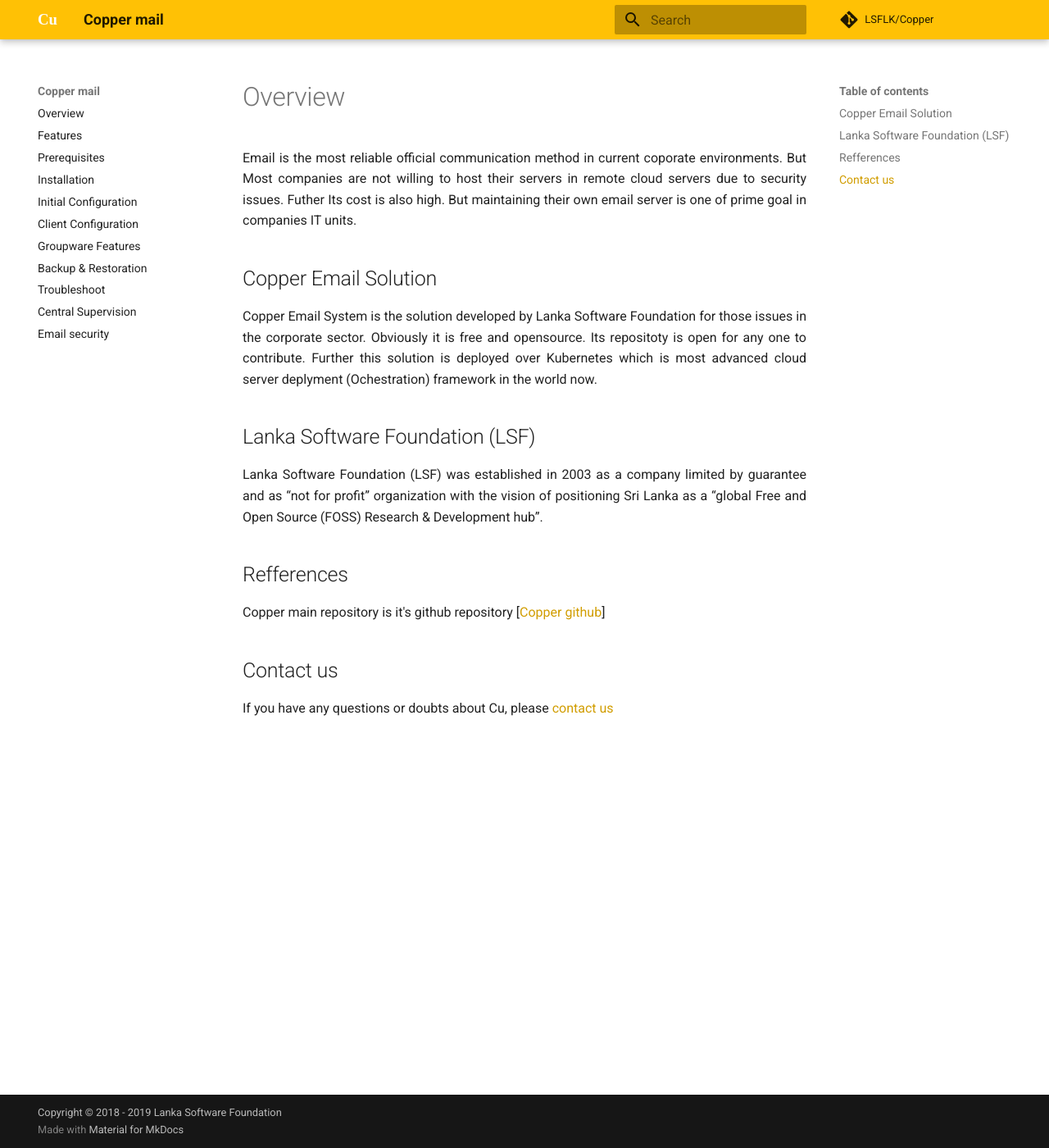
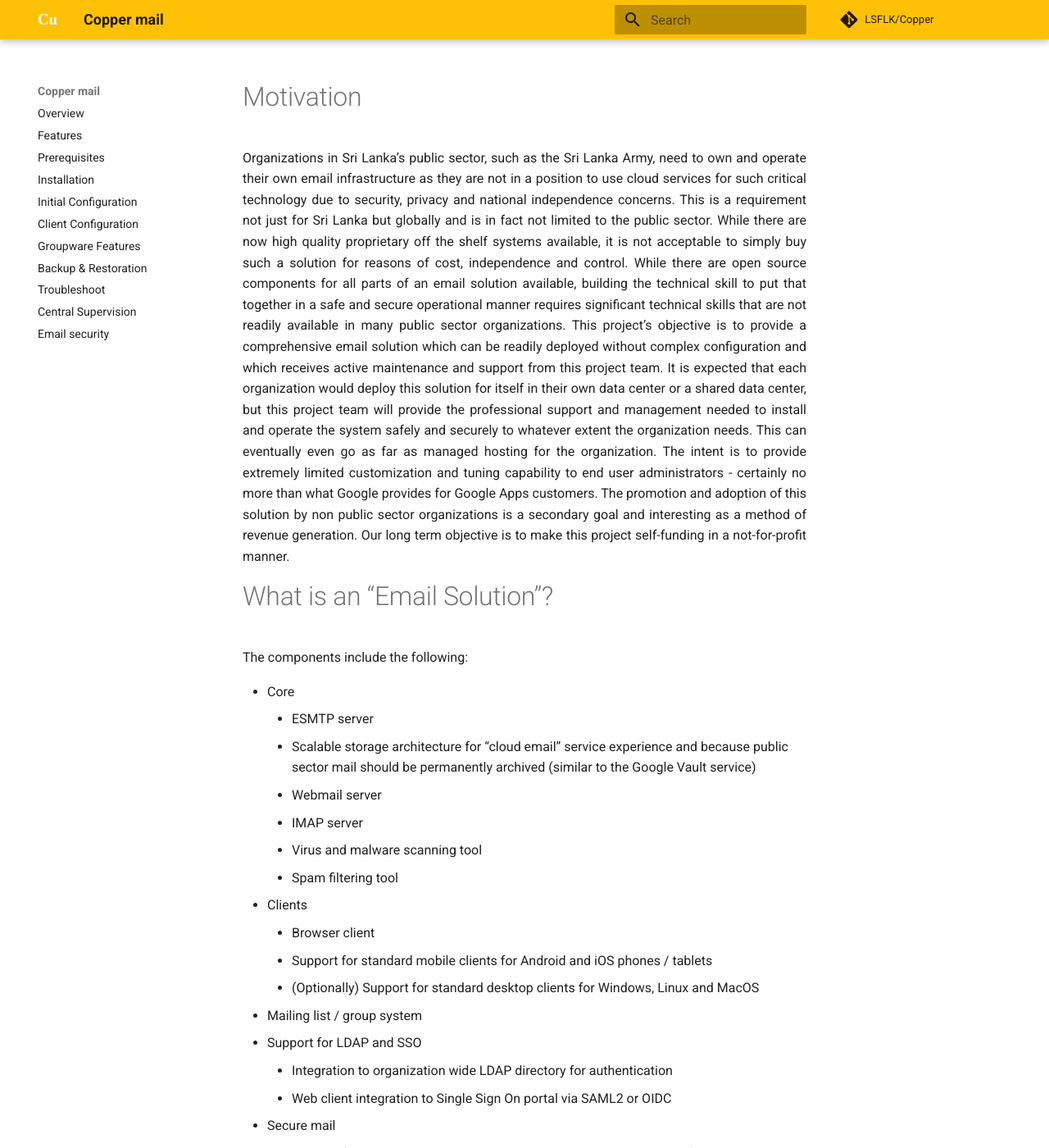
Before and after one commit to tharangar/copper.opensource.lk, an MkDocs documentation site: the page built from docs/index.md, in a window 1280 px wide and 1400 px high. Shown: the whole window at 82% size. Built offline with MkDocs 1.6.1 and Material for MkDocs 9.7.7, drawn with Linux system fonts in a browser that asks for light colours; comment, search, counter and statistics services are not loaded; some of the changed text lies outside the part shown.

Commit message:
Home page update with motivation

```diff
--- a/docs/index.md
+++ b/docs/index.md
@@ -1,18 +1,61 @@
-# Overview
+# Motivation
 <p align="justify">
-Email is the most reliable official communication method in current coporate
-environments. But Most companies are not willing to host their servers in remote cloud servers due to security issues. Futher Its cost is also high. But maintaining their own email server is one of prime goal in companies IT units.
+Organizations in Sri Lanka’s public sector, such as the Sri Lanka Army, need to own and operate their own email infrastructure as they are not in a position to use cloud services for such critical technology due to security, privacy and national independence concerns. This is a requirement not just for Sri Lanka but globally and is in fact not limited to the public sector.
+
+While there are now high quality proprietary off the shelf systems available, it is not acceptable to simply buy such a solution for reasons of cost, independence and control.
+
+While there are open source components for all parts of an email solution available, building the technical skill to put that together in a safe and secure operational manner requires significant technical skills that are not readily available in many public sector organizations.
+
+This project’s objective is to provide a comprehensive email solution which can be readily deployed without complex configuration and which receives active maintenance and support from this project team. It is expected that each organization would deploy this solution for itself in their own data center or a shared data center, but this project team will provide the professional support and management needed to install and operate the system safely and securely to whatever extent the organization needs. This can eventually even go as far as managed hosting for the organization. The intent is to provide extremely limited customization and tuning capability to end user administrators - certainly no more than what Google provides for Google Apps customers.
+
+The promotion and adoption of this solution by non public sector organizations is a secondary goal and interesting as a method of revenue generation. Our long term objective is to make this project self-funding in a not-for-profit manner.
 </p>
 
-## Copper Email Solution
+# What is an “Email Solution”?
 <p align="justify">
-Copper Email System is the solution developed by Lanka Software Foundation for those issues in the corporate sector. Obviously it is free and opensource. Its repositoty is open for any one to contribute. Further this solution is deployed over Kubernetes which is most advanced cloud server deplyment (Ochestration) framework in the world now.
+The components include the following:
+<ul>
+    <li> Core
+        <ul>
+            <li> ESMTP server </li>
+            <li> Scalable storage architecture for “cloud email” service experience and because public sector mail should be permanently archived (similar to the Google Vault service) </li>
+            <li> Webmail server </li>
+            <li> IMAP server </li>
+            <li> Virus and malware scanning tool </li>
+            <li> Spam filtering tool </li>
+        </ul>
+    </li>
+    <li> Clients
+        <ul>
+            <li> Browser client </li>
+            <li> Support for standard mobile clients for Android and iOS phones / tablets </li>
+            <li> (Optionally) Support for standard desktop clients for Windows, Linux and MacOS </li>
+        </ul>
+    </li>
+    <li> Mailing list / group system </li>
+    <li> Support for LDAP and SSO
+        <ul>
+            <li> Integration to organization wide LDAP directory for authentication </li>
+            <li> Web client integration to Single Sign On portal via SAML2 or OIDC </li>
+        </ul>
+    </li>
+    <li> Secure mail
+        <ul>
+            <li> Support for MAC mail encryption and signing with key management from identity solution. </li>
+            <li> "Domain-based Message Authentication, Reporting & Conformance" protocol
+                <ul>
+                    <li> Overview [https://dmarc.org/overview/](https://dmarc.org/overview/) </li>
+                    <li> Setup [https://dmarcguide.globalcyberalliance.org/#/](https://dmarcguide.globalcyberalliance.org/#/) </li>
+                </ul>
+            </li>
+        </ul>
+    </li>
+</ul>
+
+## Global opportunity
+<p align="justify">
+While we are building this solution to solve a critical need in Sri Lanka, the same requirement exists in many countries.
 </p>
-## Lanka Software Foundation (LSF)
-<p align="justify">
-Lanka Software Foundation (LSF) was established in 2003 as a company limited by guarantee and as “not for profit” organization with the vision of positioning Sri Lanka as a “global Free and Open Source (FOSS) Research & Development hub”.
-</p>
-
 
 ## Refferences
 
```
